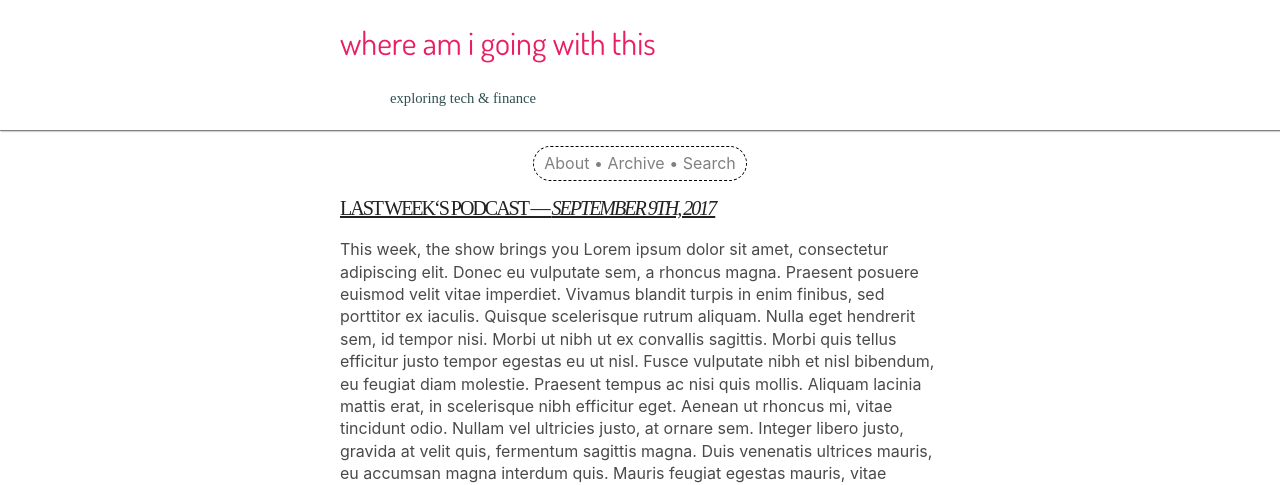
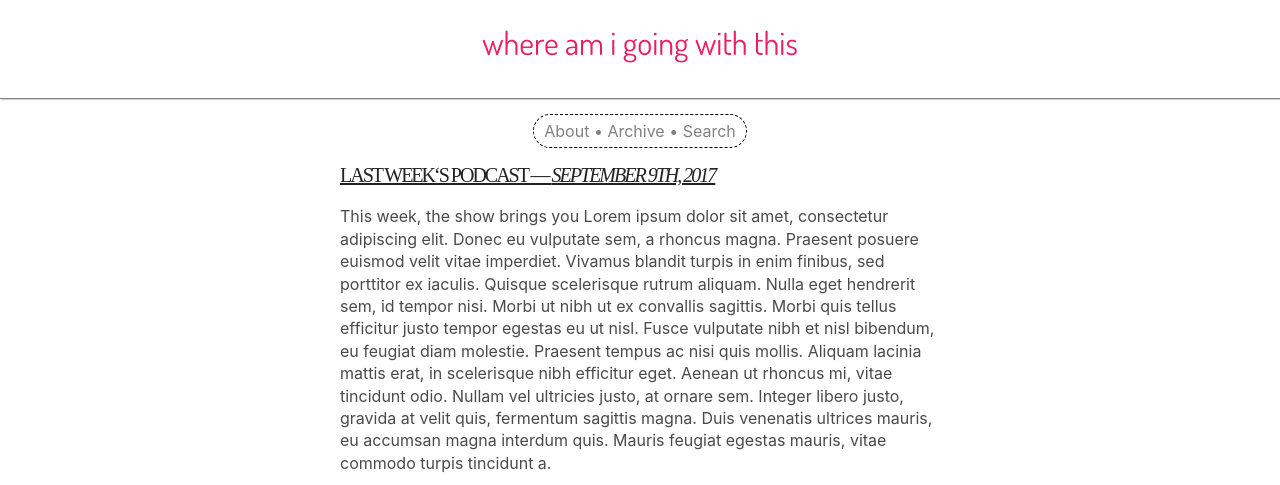
Before and after one commit to xrisk/podcast, a plain HTML site: page index.html in a window 1280 px wide. Shown: the top 485 px of the page. Drawn offline with nearby package versions, Linux system fonts and the light colour scheme.

Commit message:
remove byline

```diff
--- a/css/main.css
+++ b/css/main.css
@@ -154,6 +154,10 @@ body {
     border-radius: 20px;
     padding: 5px 10px 5px 10px;
     margin: auto;
+}
+
+.center {
+    text-align: center;
 }
 
 
--- a/index.html
+++ b/index.html
@@ -22,8 +22,7 @@
 	<!-- Begin website content -->
 	<header class="pod-header">
 		<div class="header-wrap">
-			<h1 class="pod-title" style="margin-bottom:0;color:#E91E63;">where am i going with this<h1>
-			<h2 class="byline" style="margin-top:0"> exploring tech &amp; finance </h2>
+			<h1 class="pod-title center" style="margin-bottom:0;color:#E91E63;">where am i going with this<h1>
 		</div>
 	</header>
 
```
